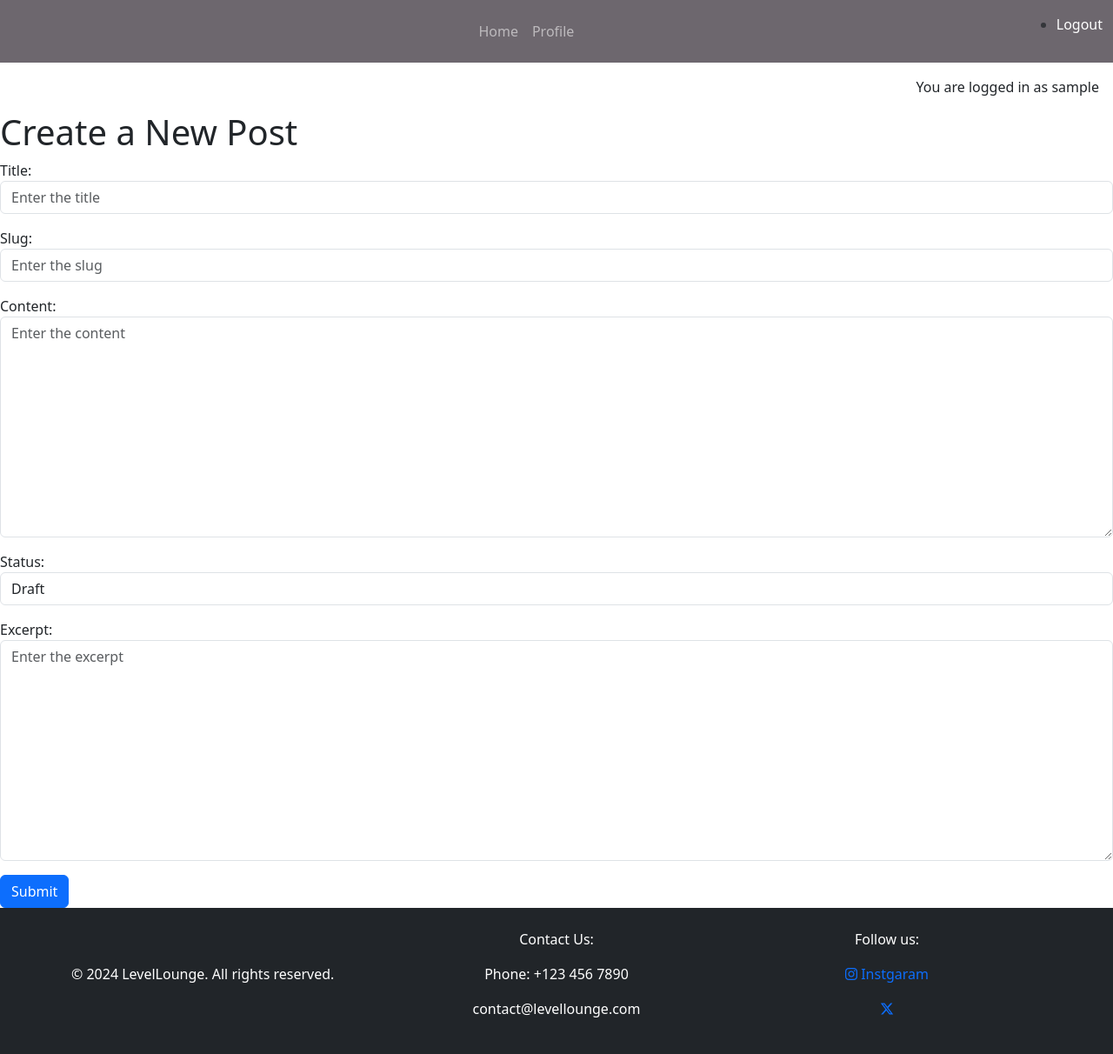
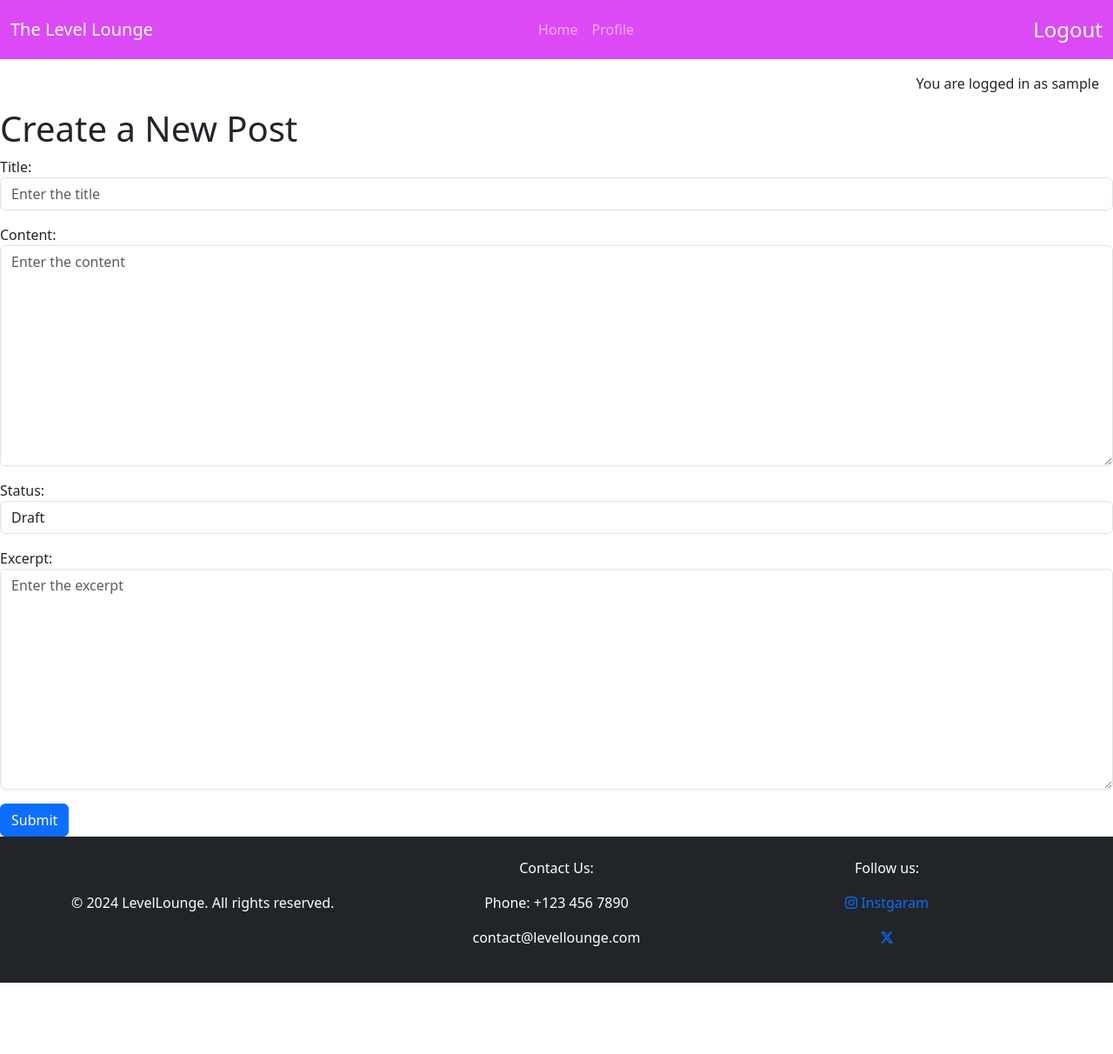
Before and after one commit to SimonMoynihan33/Level-Lounge, a Django app: page /create_post/ in a window 1280 px wide. Shown: the whole page at 87% size. After the commit the page ends 1130 px from the top, so only its background shows below. Run offline with Django 5.2, Linux system fonts and the light colour scheme; the visitor is signed in with stand-in values (Sample User, id 1); some libraries are stand-ins or nearby versions; some web fonts are replaced.

Commit message:
Ensure slugify is working so user does not have to input slug themselves

```diff
--- a/level_lounge/forms.py
+++ b/level_lounge/forms.py
@@ -14,11 +14,10 @@ class CommentForm(forms.ModelForm):
 class PostForm(forms.ModelForm):
     class Meta:
         model = Post
-        fields = ['title', 'slug', 'content', 'status', 'excerpt']  # Fields to be displayed in the form
+        fields = ['title', 'content', 'status', 'excerpt']  # Fields to be displayed in the form
 
         widgets = {
             'title': forms.TextInput(attrs={'class': 'form-control', 'placeholder': 'Enter the title'}),
-            'slug': forms.TextInput(attrs={'class': 'form-control', 'placeholder': 'Enter the slug'}),
             'content': forms.Textarea(attrs={'class': 'form-control', 'placeholder': 'Enter the content'}),
             'excerpt': forms.Textarea(attrs={'class': 'form-control', 'placeholder': 'Enter the excerpt'}),
             'status': forms.Select(attrs={'class': 'form-control'}),  # Dropdown for status
--- a/level_lounge/models.py
+++ b/level_lounge/models.py
@@ -1,5 +1,6 @@
 from django.db import models
 from django.contrib.auth.models import User
+from django.utils.text import slugify
 
 
 STATUS = ((0, "Draft"), (1, "Published"))
@@ -77,9 +78,10 @@ class Post(models.Model):
         URL-friendly and unique. After generating the slug, the original save method
         is called to save the post object to the database.
         """
-        if not self.slug:
+        if not self.slug:  # Only set the slug if it's not already set
             self.slug = slugify(self.title)
-        super(Post, self).save(*args, **kwargs)
+        super().save(*args, **kwargs)
+
 
     def __str__(self):
         """
--- a/static/css/style.css
+++ b/static/css/style.css
@@ -9,12 +9,19 @@
 
 /* Navbar */
 .nav-bg {
-    background-color: #6d676e;
+    background-color: #dc4af6;
 }
 
 .center-nav {
     margin-left: auto;
     margin-right: auto;
+}
+
+.nav-log {
+    list-style: none;
+    font-size: 1.5rem;
+    margin-top: auto;
+    margin-bottom: auto;
 }
 
 /* Main styles */
@@ -39,7 +46,7 @@
 }
 
 .post-link {
-    color: #cd00d4;
+    color: #dc4af6;
     text-decoration: none;
 }
 
--- a/templates/base.html
+++ b/templates/base.html
@@ -30,7 +30,7 @@
             <!-- Nav -->
             <nav class="navbar navbar-expand-lg navbar-dark nav-bg">
                 <div class="container-fluid">
-                    <a href="{% url 'home' %}" class="navbar-brand">
+                    <a href="{% url 'home' %}" class="navbar-brand">The Level Lounge
                     </a>
                     <button class="navbar-toggler" type="button" data-bs-toggle="collapse" data-bs-target="#navbarText"
                         aria-controls="navbarText" aria-expanded="false" aria-label="Toggle navigation">
@@ -48,7 +48,7 @@
                             </li>
                         </ul>
                         <div class="navbar-text text-muted">
-                            <ul>
+                            <ul class="nav-log">
                                 {% if user.is_authenticated %}
                                 <li class="nav-item">
                                     <a class="nav-link {% if request.path == logout_url %}active{% endif %}"
```
Also changed, not shown: TESTING.md (+4 -0 lines).
